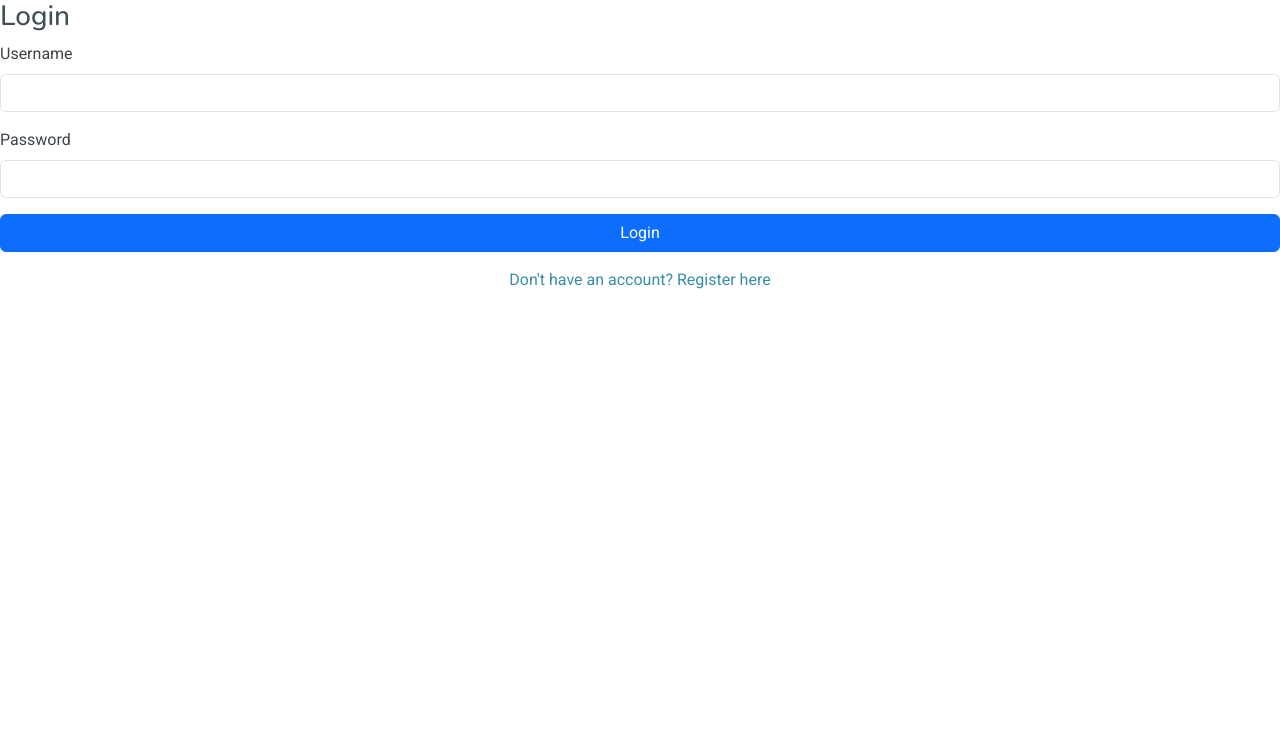
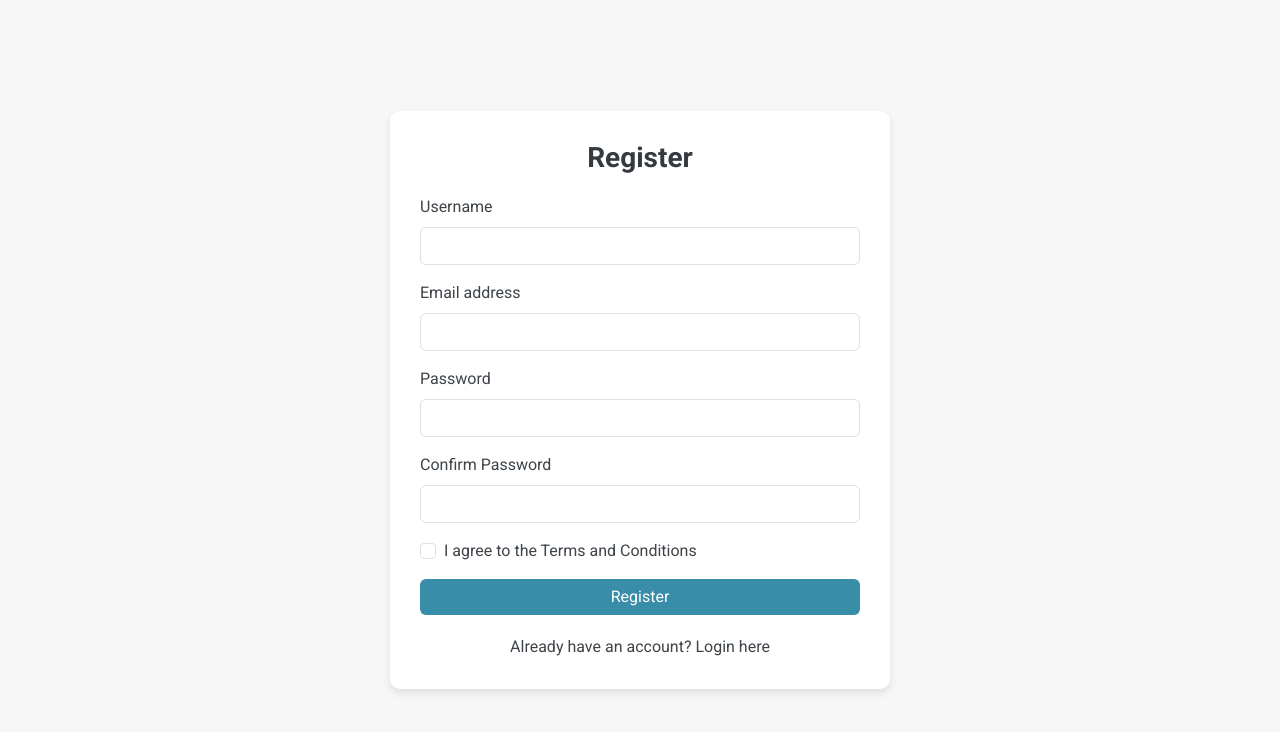
Before and after one commit to abdinegara783/new-cricap, a Django app: template base/templates/register_view.html in a window 1280 px wide. Shown: the top 732 px of the page. Run offline with Django 5.2, Linux system fonts and the light colour scheme; the template is opened without the code that fills it: values that come from a table or form of the project are taken from there, others are empty; some libraries are stand-ins or nearby versions.

Commit message:
Register Page

```diff
--- a/base/templates/register_view.html
+++ b/base/templates/register_view.html
@@ -1,55 +1,64 @@
+{% extends "master.html" %}
 {% load static %}
-<!DOCTYPE html>
-<html lang="en">
 
-<head>
-  <meta charset="utf-8">
-  <meta content="width=device-width, initial-scale=1.0" name="viewport">
-  <title>CRICAP-APPS</title>
-  <meta name="description" content="">
-  <meta name="keywords" content="">
+{% block title %}
+Registration-Page
+{% endblock %}
 
-  <!-- Favicons -->
-  <link  href="{% static 'assets/img/favicon.png' %}" rel="icon">
-  <link href="{% static 'assets/img/apple-touch-icon.png' %}" rel="apple-touch-icon">
+{% block head %}
+<link href="{% static 'assets/css/login.css' %}" rel="stylesheet">
+{% endblock %}
 
-  <!-- Fonts -->
-  <link href="https://fonts.googleapis.com" rel="preconnect">
-  <link href="https://fonts.gstatic.com" rel="preconnect" crossorigin>
-  <link href="https://fonts.googleapis.com/css2?family=Roboto:ital,wght@0,100;0,300;0,400;0,500;0,700;0,900;1,100;1,300;1,400;1,500;1,700;1,900&family=Inter:wght@100;200;300;400;500;600;700;800;900&family=Nunito:ital,wght@0,200;0,300;0,400;0,500;0,600;0,700;0,800;0,900;1,200;1,300;1,400;1,500;1,600;1,700;1,800;1,900&display=swap" rel="stylesheet">
 
-  <!-- Vendor CSS Files -->
-  <link href="{% static 'assets/vendor/bootstrap/css/bootstrap.min.css' %}" rel="stylesheet">
-  <link href="{% static 'assets/vendor/bootstrap-icons/bootstrap-icons.css' %}" rel="stylesheet">
-  <link href="{% static 'assets/vendor/aos/aos.css' %}" rel="stylesheet">
-  <link href="{% static 'assets/vendor/glightbox/css/glightbox.min.css' %}" rel="stylesheet">
-  <link href="{% static 'assets/vendor/swiper/swiper-bundle.min.css' %}" rel="stylesheet">
+{% block content %}
+<body class="login">
+    <div class="form-container" id="register-form">
+        <h3>Register</h3>
+        <form method="POST" action="">
+          {% csrf_token %}
 
-  <!-- Main CSS File -->
-  <link href="{% static 'assets/css/main.css' %}" rel="stylesheet">
-</head>
-<body class="login">
-  <div class="form-container" id="login-form">
-    <h3>Login</h3>
-    <form method="POST">
-      {% csrf_token %}
+          <!-- Username field -->
           <div class="mb-3">
-        <label for="email" class="form-label">Username</label>
-        <input type="text" class="form-control" id="username" name="username" required>
+            <label for="id_username" class="form-label">Username</label>
+            <input type="text" class="form-control" id="id_username" name="username" value="{{ form.username.value|default:'' }}" required>
+            {{ form.username.errors }}  <!-- Render error jika ada -->
           </div>
+
+          <!-- Email -->
           <div class="mb-3">
-        <label for="password" class="form-label">Password</label>
-        <input type="password" class="form-control" id="password" name="password" required>
+            <label for="id_email" class="form-label">Email address</label>
+            <input type="email" class="form-control" id="id_email" name="email" value="{{ form.email.value|default:'' }}" required>
+            {{ form.email.errors }}  <!-- Render error jika ada -->
           </div>
+
+          <!-- Password -->
+          <div class="mb-3">
+            <label for="id_password1" class="form-label">Password</label>
+            <input type="password" class="form-control" id="id_password1" name="password1" required>
+            {{ form.password1.errors }}  <!-- Render error jika ada -->
+          </div>
+
+          <!-- Confirm Password -->
+          <div class="mb-3">
+              <label for="id_password2" class="form-label">Confirm Password</label>
+              <input type="password" class="form-control" id="id_password2" name="password2" required>
+              {{ form.password2.errors }}  <!-- Render error jika ada -->
+          </div>
+
+          <!-- Terms and Conditions -->
+          <div class="mb-3 form-check">
+            <input type="checkbox" class="form-check-input" id="terms" required>
+            <label class="form-check-label" for="terms">I agree to the Terms and Conditions</label>
+          </div>
+
+          <!-- Submit Button -->
           <div class="d-grid">
-        <button type="submit" class="btn btn-primary">Login</button>
+            <button type="submit" class="btn btn-primary">Register</button>
           </div>
-      <div class="text-center mt-3">
-        <a href="{% url 'register' %}">Don't have an account? Register here</a>
-      </div>
+
+          <a href="{% url 'login' %}" class="toggle-link">Already have an account? Login here</a>
         </form>
       </div>
-
     <script src="https://cdn.jsdelivr.net/npm/bootstrap@5.3.0-alpha1/dist/js/bootstrap.bundle.min.js"></script>
   </body>
-</html>
+{% endblock %}
--- a/base/views.py
+++ b/base/views.py
@@ -44,7 +44,7 @@ def register_view(request):
             return redirect('login')
     else:
         form = RegistrationForm()
-    return render (request, 'register_new.html', {'form':form})
+    return render (request, 'register_view.html', {'form':form})
 
 def login_view(request):
     if request.method == 'POST':
```
Lines whose indentation alone changed are shown as unchanged.
